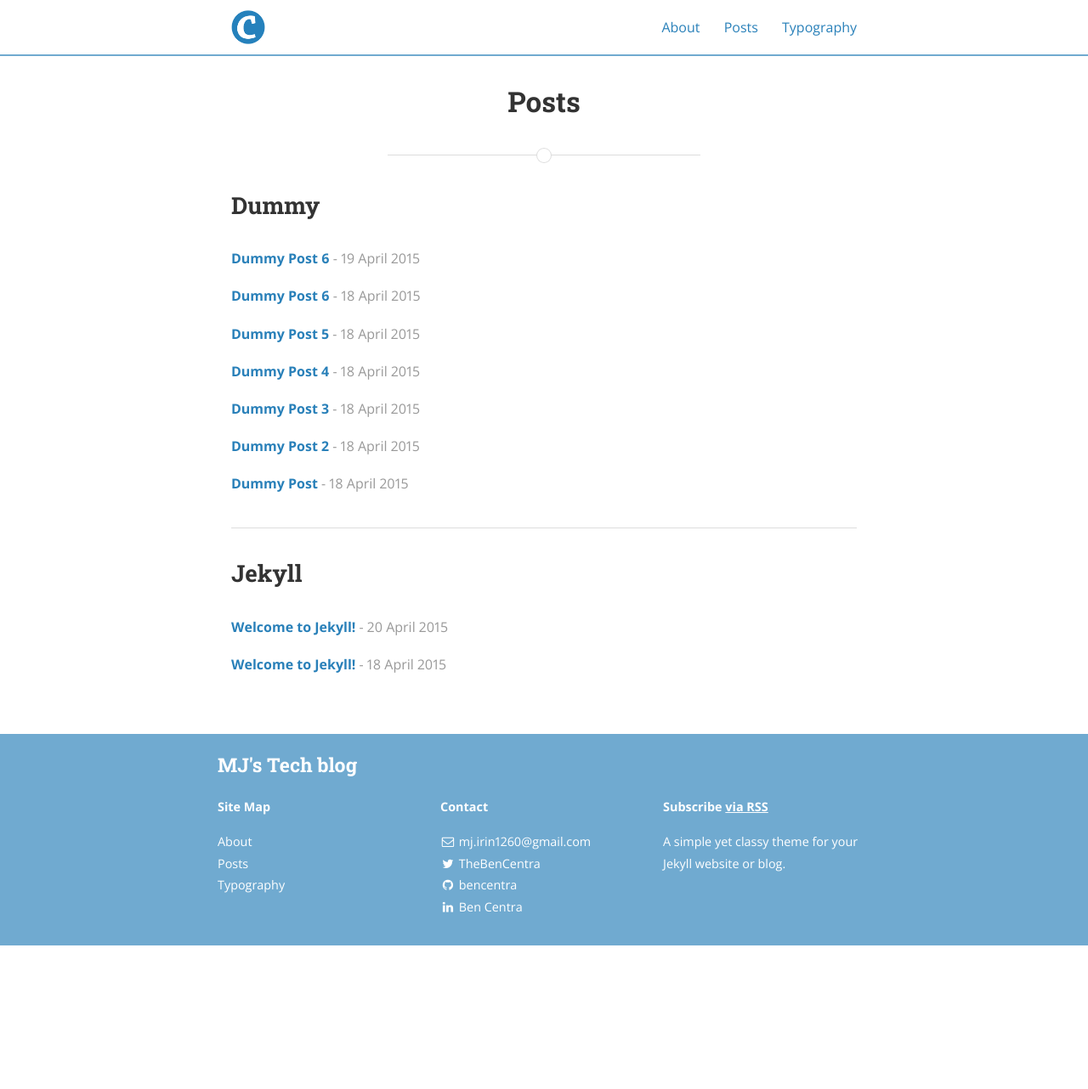
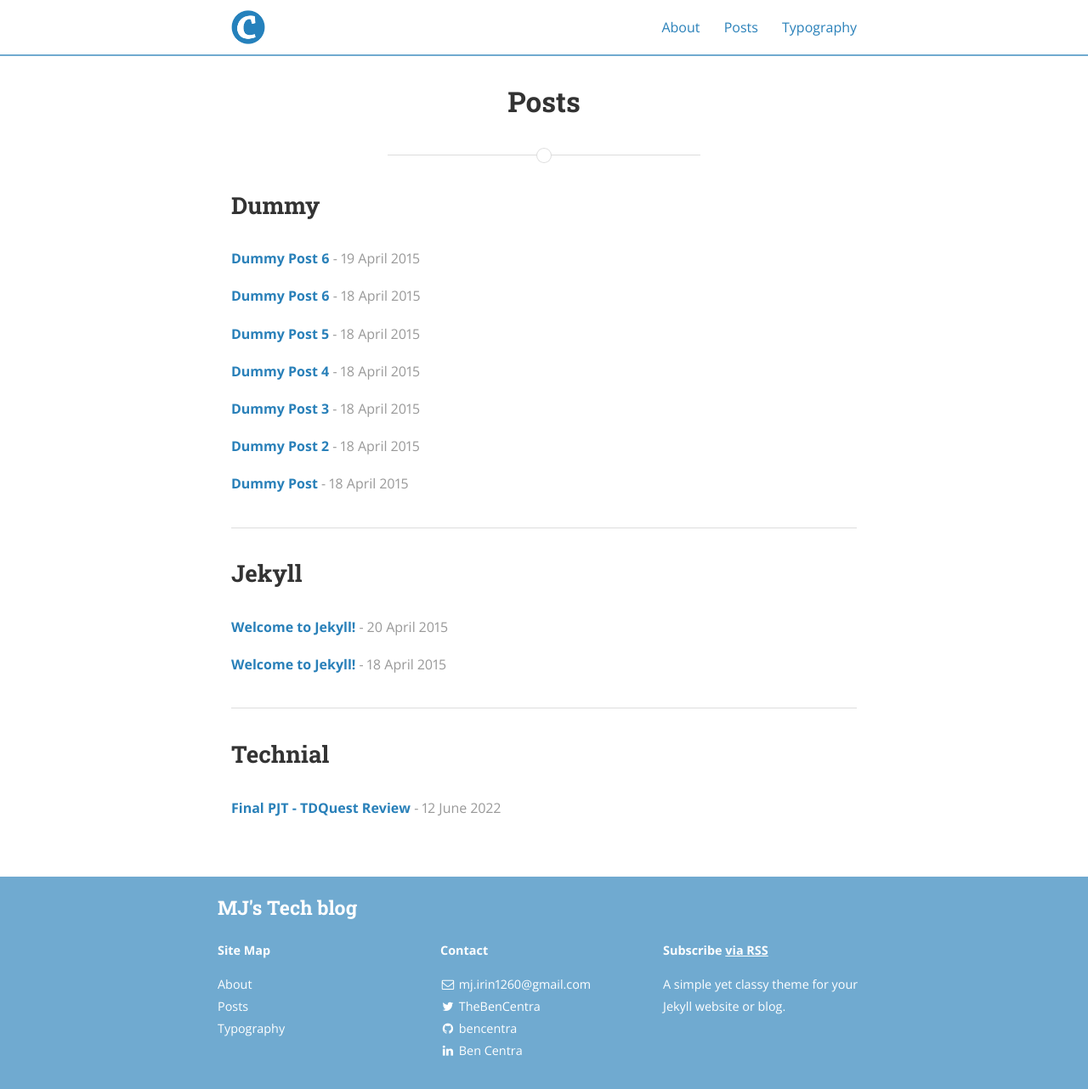
Before and after one commit to MinjunShin/tech_blog, a Jekyll site: the page built from posts.md, in a window 1280 px wide and 1282 px high. Shown: the whole window at 85% size. Built offline with Jekyll 4.4.1, drawn with Linux system fonts in a browser that asks for light colours; nearby versions of some CDN libraries.

```diff
--- a/_posts/2022-06-12-TDQuest.md
+++ b/_posts/2022-06-12-TDQuest.md
@@ -1,3 +1,13 @@
+---
+layout: post
+title:  "Final PJT - TDQuest Review"
+date:   2022-06-12 23:26:59
+author: Minjun Shin
+categories: technial
+tags:	jekyll welcome
+cover:  "/assets/instacode.png"
+---
+
 # TDQuest
 
 ---
```
